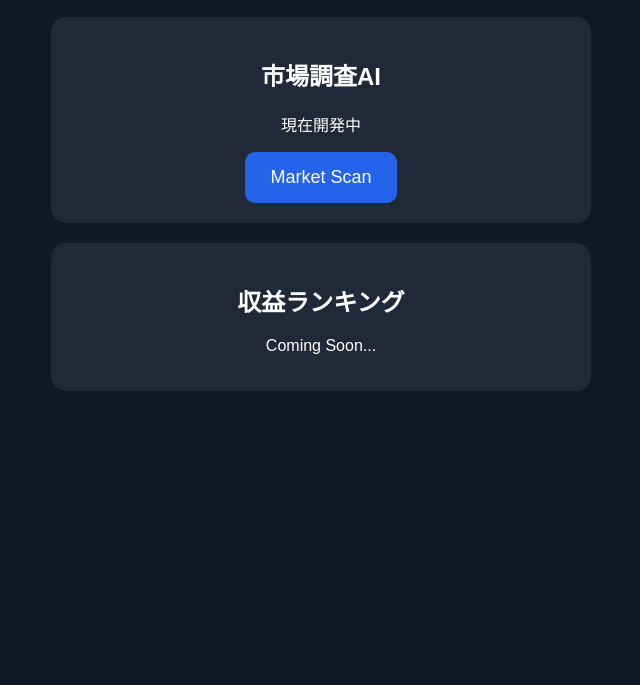
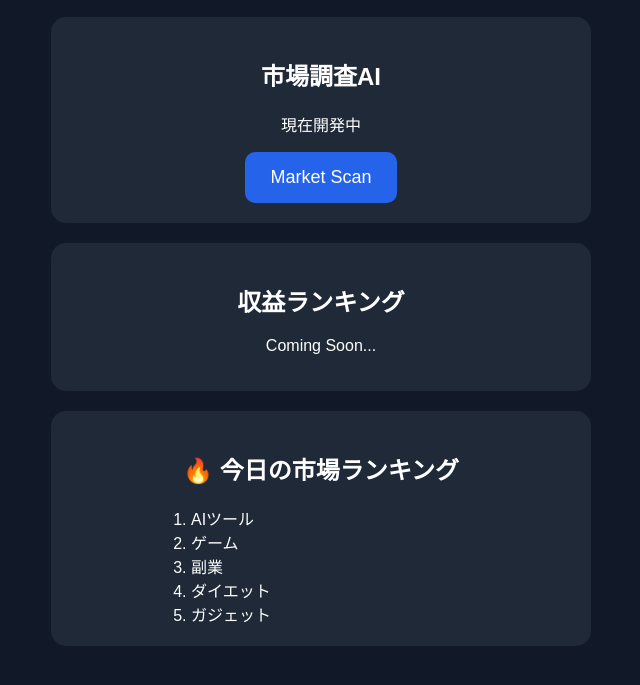
Before and after one commit to AGPTTF/MarketHunterAI, a plain HTML site: page index.html in a window 1280 px wide. Shown: the part 151-836 px from the top of the page, without its empty margins (319-959 px from the left). Before the commit the page ends 800 px from the top, so only its background shows below. Drawn offline with Linux system fonts and the light colour scheme.

Commit message:
Add market ranking section to index.html

```diff
--- a/index.html
+++ b/index.html
@@ -64,7 +64,19 @@ cursor:pointer;
 <p>Coming Soon...</p>
 
 </div>
+<div class="card">
 
+<h2>🔥 今日の市場ランキング</h2>
+
+<ol style="text-align:left;max-width:300px;margin:auto;">
+<li>AIツール</li>
+<li>ゲーム</li>
+<li>副業</li>
+<li>ダイエット</li>
+<li>ガジェット</li>
+</ol>
+
+</div>
 </body>
 
 </html>
```
